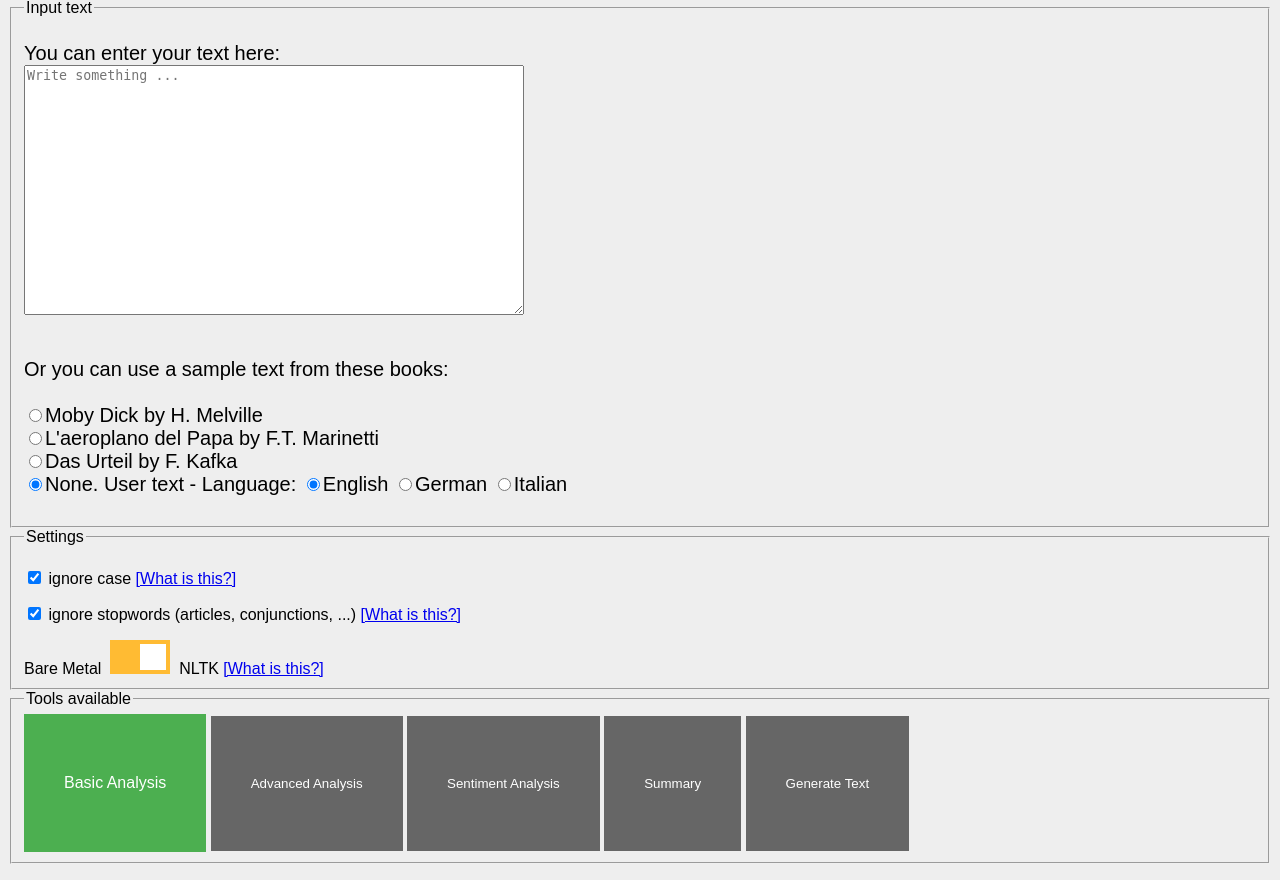
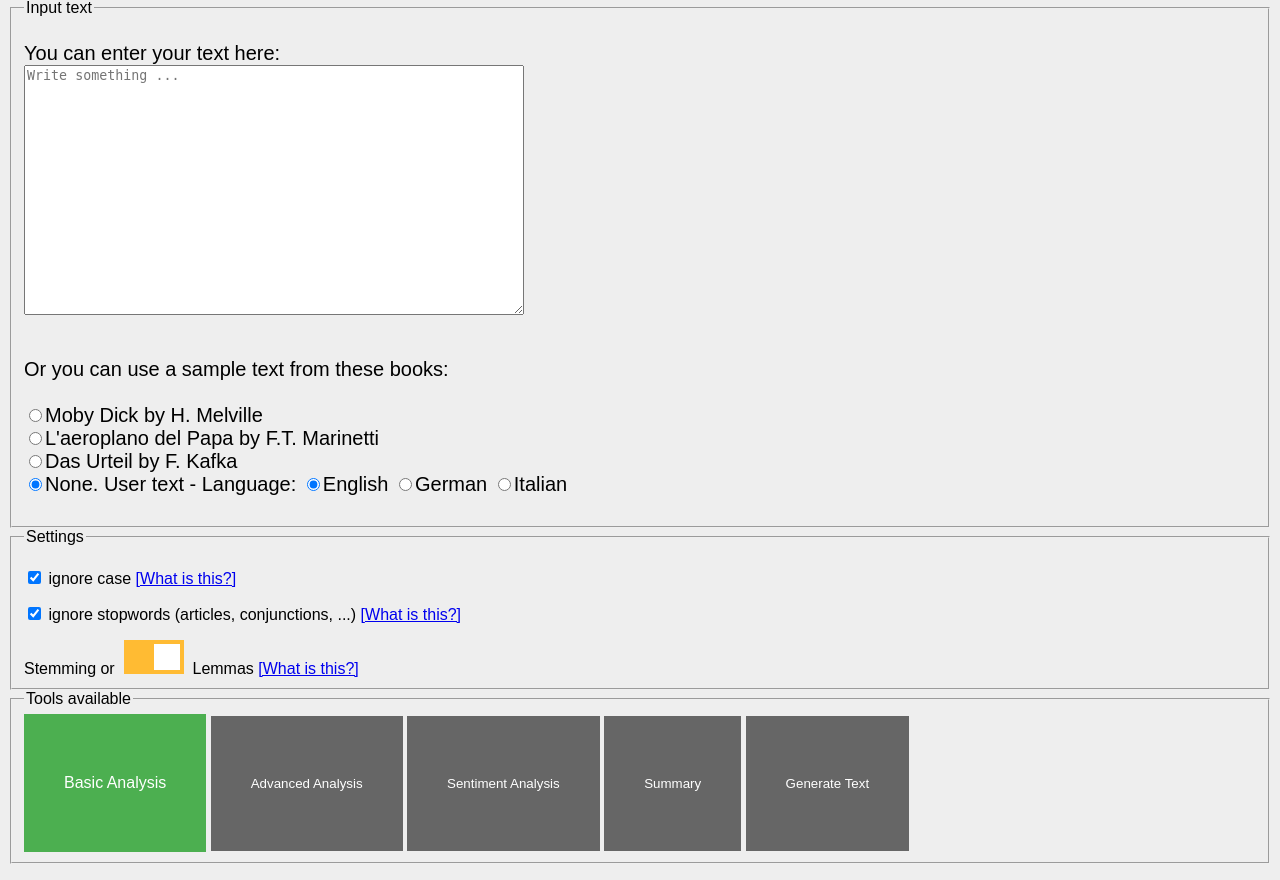
Before and after one commit to Mashimo/NLP3o, a Flask app: page / in a window 1280 px wide. Shown: the part 291-1171 px from the top of the page. Run offline with Flask 2, Linux system fonts and the light colour scheme.

Commit message:
Added sentences split. Prepared for stemming and lemmatising

```diff
--- a/app/templates/index.html
+++ b/app/templates/index.html
@@ -56,23 +56,27 @@
               <p>By checking this box, it will ignore all stopwords in the text.</p>
               <p>Stop words are those common words that do not contribute much to the content or meaning
                 of a document (e.g., for English language these could be “the”, “a”, “is”, “to”, etc.).</p>
+              <p>See <a href=https://mashimo.wordpress.com/2014/05/11/the-hello-world-of-text-processing/">
+              this post </a> for details.</p>
             </div>
           </div> </p>
 
-        Bare Metal&nbsp;
+        Stemming or&nbsp;
         <label class="switch">
           <input type="checkbox" name="engine"  checked>
           <span class="slider"></span>
         </label>
-        &nbsp;NLTK
+        &nbsp;Lemmas
         <a href="#explainSwitch">    [What is this?]</a>
         <div id="explainSwitch" class="modalDialog">
           <div>
             <a href="#close" title="Close" class="close">X</a>
-            <h2>Bare metal or NLTK?</h2>
-            <p>NLTK (Natural Language toolkit) is a Python library for processing human languages data.</p>
-            <p>The switch will analyse the text either using the NLTK package or its own functions
-              written from scratch. See <a href="https://mashimo.wordpress.com/2014/05/11/the-hello-world-of-text-processing/">
+            <h2>Stems or Lemmas?</h2>
+            <p>Stem is the part of the word that never changes even when morphologically inflected;
+            a lemma is the base form of the word. </p>
+            <p>The switch will analyse the text and reduce the tokens to one of the two forms,
+              using NLTK (Natural Language toolkit), a Python library for processing human languages data.</p>
+            <p>See <a href="https://mashimo.wordpress.com/2017/09/25/introduction-to-ntlk">
               this post </a> for details.</p>
           </div>
         </div>
--- a/app/templates/results.html
+++ b/app/templates/results.html
@@ -20,6 +20,7 @@
   <hr>
     <h2>Main statistics:</h2>
     <p>Total characters:  <span class="stats">   {{ numChars }}</span> (include spaces)</p>
+    <p>Total sentences:  <span class="stats">  {{ numSentences }} </span> </p>
     <p>Total tokens:  <span class="stats">  {{ numTokens }} </span> </p>
     <p>Unique tokens: <span class="stats"> {{ uniqueTokens }} </span></p>
     <p>Lexical diversity: each token in average is repeated {{ numTokens / uniqueTokens }} times</p>
--- a/app/views.py
+++ b/app/views.py
@@ -52,10 +52,10 @@ def manageRequest():
     # DEBUG flash('read:  %s' % typeText)
 
     if request.form.get("engine"):
-        use_nltk = True
+        stemming = False
     else:
-        use_nltk = False
-    # flash('read:  %s' % use_nltk)
+        stemming = True
+    # flash('read:  %s' % stemming)
 
 
           # Which kind of user action ?
@@ -66,7 +66,8 @@ def manageRequest():
         myText = TextAnalyser(userText, language) # new object
 
         myText.preprocessText(lowercase = theInputForm.ignoreCase.data,
-                              removeStopWords = theInputForm.ignoreStopWords.data)
+                              removeStopWords = theInputForm.ignoreStopWords.data,
+                              stemInsteadLemma = stemming)
 
                # display all user text if short otherwise the first fragment of it
         if len(userText) > 99:
@@ -82,11 +83,11 @@ def manageRequest():
 
               # render the html page
         return render_template('results.html',
-                           #title='Text Analysis',
-                           title = request.form.get("engine"),
+                           title='Text Analysis',
                            inputTypeText = typeText,
                            originalText = fragment,
                            numChars = myText.length(),
+                           numSentences = myText.getSentences(),
                            numTokens = myText.getTokens(),
                            uniqueTokens = uniqueTokensText,
                            commonWords = myText.getMostCommonWords(10))
```
Also changed, not shown: app/nlp3o.py (+54 -2 lines).
